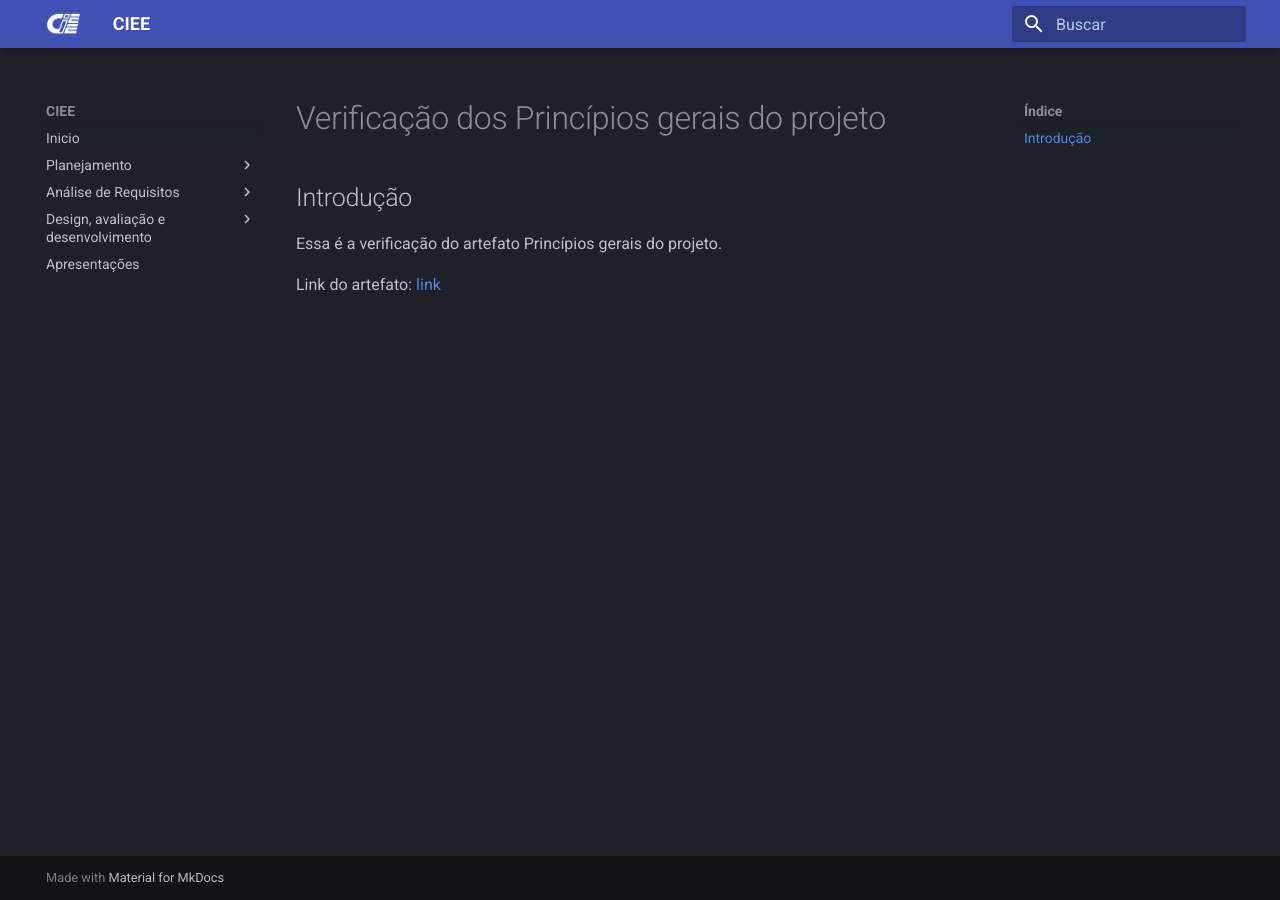
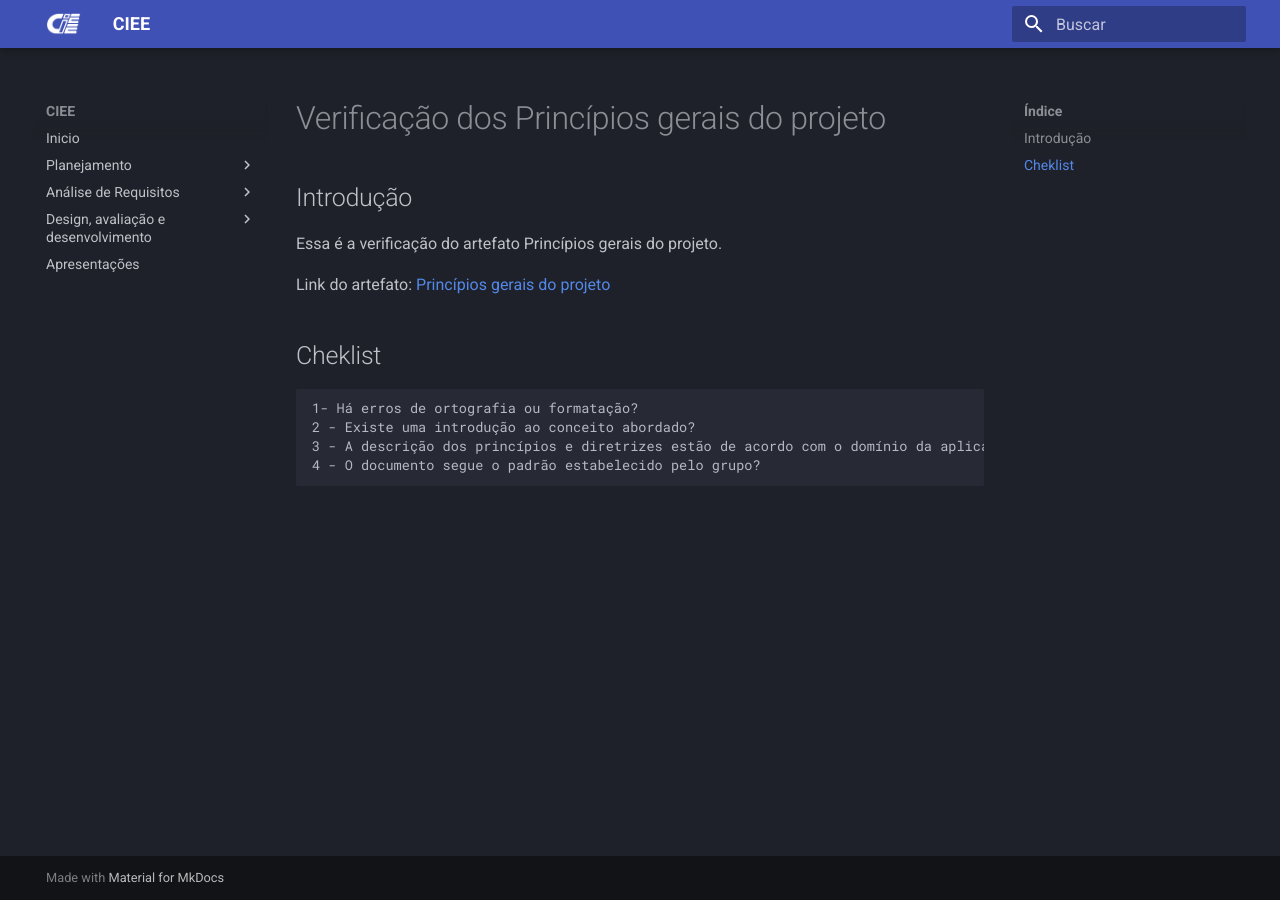
Before and after one commit to JoaoGElvas/2022.1-CIEE, an MkDocs documentation site: the page built from docs/Verificacao_dos_artefatos/principios_gerais_projeto.md, in a window 1280 px wide. Built offline with MkDocs 1.6.1 and Material for MkDocs 9.7.7, drawn with Linux system fonts in a browser that asks for light colours.

Commit message:
Update principios_gerais_projeto.md

```diff
--- a/docs/Verificacao_dos_artefatos/principios_gerais_projeto.md
+++ b/docs/Verificacao_dos_artefatos/principios_gerais_projeto.md
@@ -2,4 +2,10 @@
 ## Introdução
   Essa é a verificação do artefato Princípios gerais do projeto.
 
-  Link do artefato: [link](https://github.com/Interacao-Humano-Computador/2022.1-CIEE/blob/main/docs/analise_requisitos/Principios_projeto.md)
+  Link do artefato: [Princípios gerais do projeto](https://github.com/Interacao-Humano-Computador/2022.1-CIEE/blob/main/docs/analise_requisitos/Principios_projeto.md)
+
+## Cheklist
+    1- Há erros de ortografia ou formatação?
+    2 - Existe uma introdução ao conceito abordado?
+    3 - A descrição dos princípios e diretrizes estão de acordo com o domínio da aplicação?
+    4 - O documento segue o padrão estabelecido pelo grupo?
```
